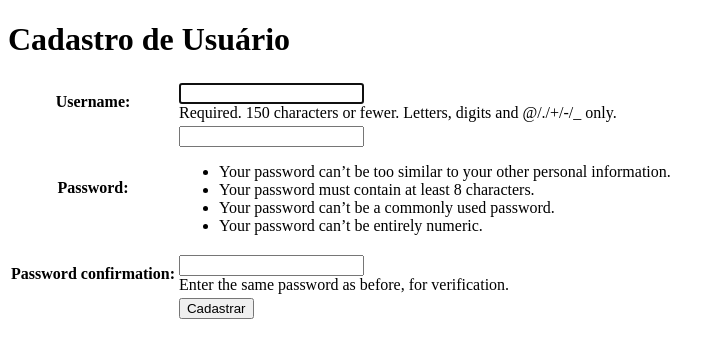
After one commit to brunomikmenta/T1-INF1407-2026, a Django app: page /cadastroUsuario/ in a window 1280 px wide. The commit adds this page. Shown: the top 358 px of the page, without its empty margins (0-720 px from the left). Run offline with Django 5.2, Linux system fonts and the light colour scheme.

Commit message:
Inicio da construção da funcionalidade de cadastro do usuario

```diff
--- /dev/null
+++ b/T1_Site/SongProfileApp/templates/SongProfileApp/cadastroUsuario.html
@@ -0,0 +1,32 @@
+{% load static %}
+<!DOCTYPE html>
+<html lang="en">
+<head>
+    <meta charset="UTF-8">
+    <meta name="viewport" content="width=device-width, initial-scale=1.0">
+    <title>MySongProfileApp</title>
+</head>
+<body>
+
+    <h1>Cadastro de Usuário</h1>
+    <form method="post">
+
+        {% csrf_token %}
+        <table class="formulario">
+
+            {{ form.as_table }}
+            <tr>
+                <td></td>
+                <td><input type="submit" value="Cadastrar"></td>
+            </tr>
+
+
+
+        </table>
+
+
+
+    </form>
+
+</body>
+</html>
--- a/T1_Site/SongProfileApp/templates/SongProfileApp/index.html
+++ b/T1_Site/SongProfileApp/templates/SongProfileApp/index.html
@@ -20,9 +20,12 @@
             <input type="text" id="username" name="username" required>
             <label for="password">Password:</label>
             <input type="password" id="password" name="password" required>
+            <a href="{% url 'cadastrousuario' %}">Não possui cadastro? Clique aqui</a>
             <button type="submit">Login</button>
         </form>
+
     </div>
+
 
 
 </body>
--- a/T1_Site/SongProfileApp/views.py
+++ b/T1_Site/SongProfileApp/views.py
@@ -1,10 +1,29 @@
 from django.shortcuts import render, redirect
 from .models import User
+from django.contrib.auth.forms import UserCreationForm
 
 # Create your views here.
 
 def home(request):
     return render(request, 'SongProfileApp/index.html')
+
+def cadastroUsuario(request):
+
+    if request.method == 'POST':
+
+        formulario = UserCreationForm(request.POST)
+        if formulario.is_valid():
+
+            formulario.save()
+
+            return redirect('SongProfileApp/index.html')
+
+    else:
+
+        formulario = UserCreationForm()
+
+    contexto = {'form' : formulario,}
+    return render(request, 'SongProfileApp/cadastroUsuario.html', contexto)
 
 def loginComSucesso(request):
 
--- a/T1_Site/T1_Site/urls.py
+++ b/T1_Site/T1_Site/urls.py
@@ -22,5 +22,6 @@ from SongProfileApp import views
 urlpatterns = [
     path("admin/", admin.site.urls),
     path("", views.home, name='homepage'),
-    path("loginSucesso/", views.loginComSucesso, name='loginsucesso')
+    path("loginSucesso/", views.loginComSucesso, name='loginsucesso'),
+    path("cadastroUsuario/", views.cadastroUsuario, name='cadastrousuario')
 ]
```
Also changed, not shown: T1_Site/db.sqlite3.
